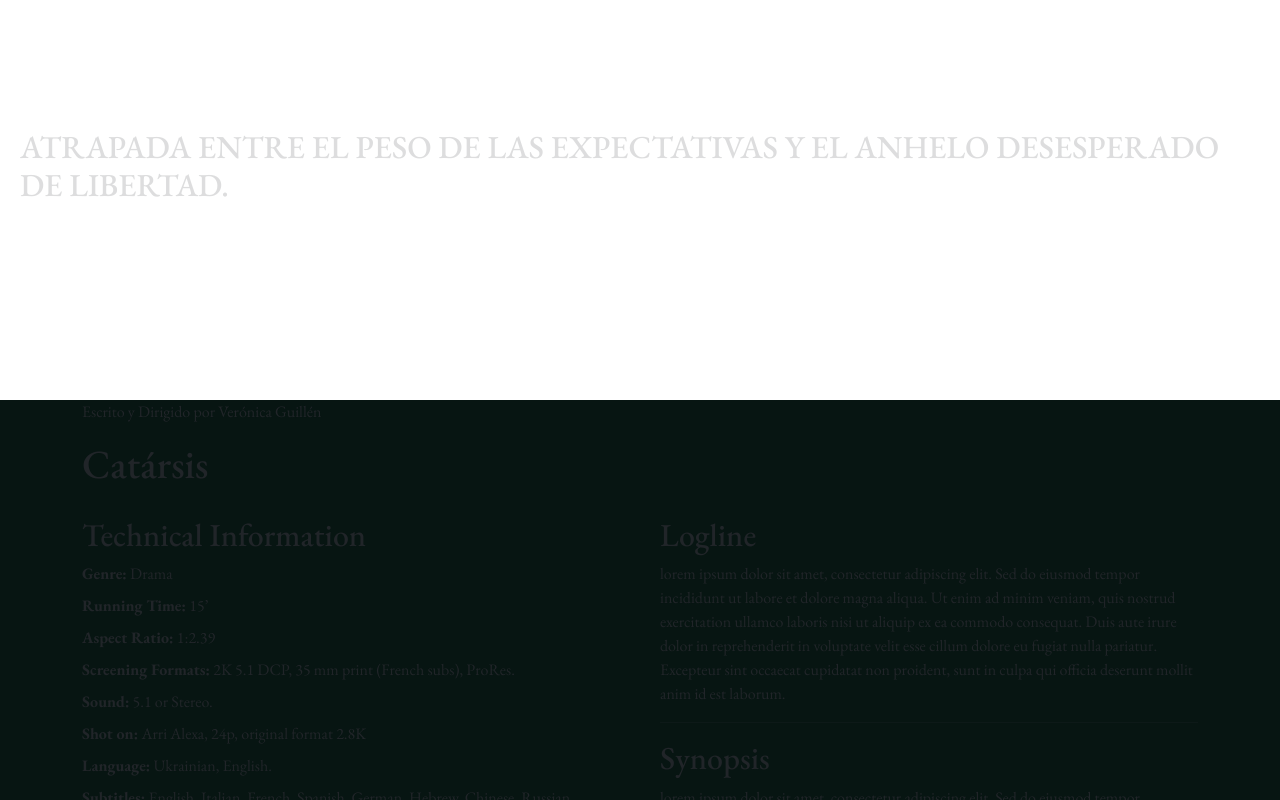
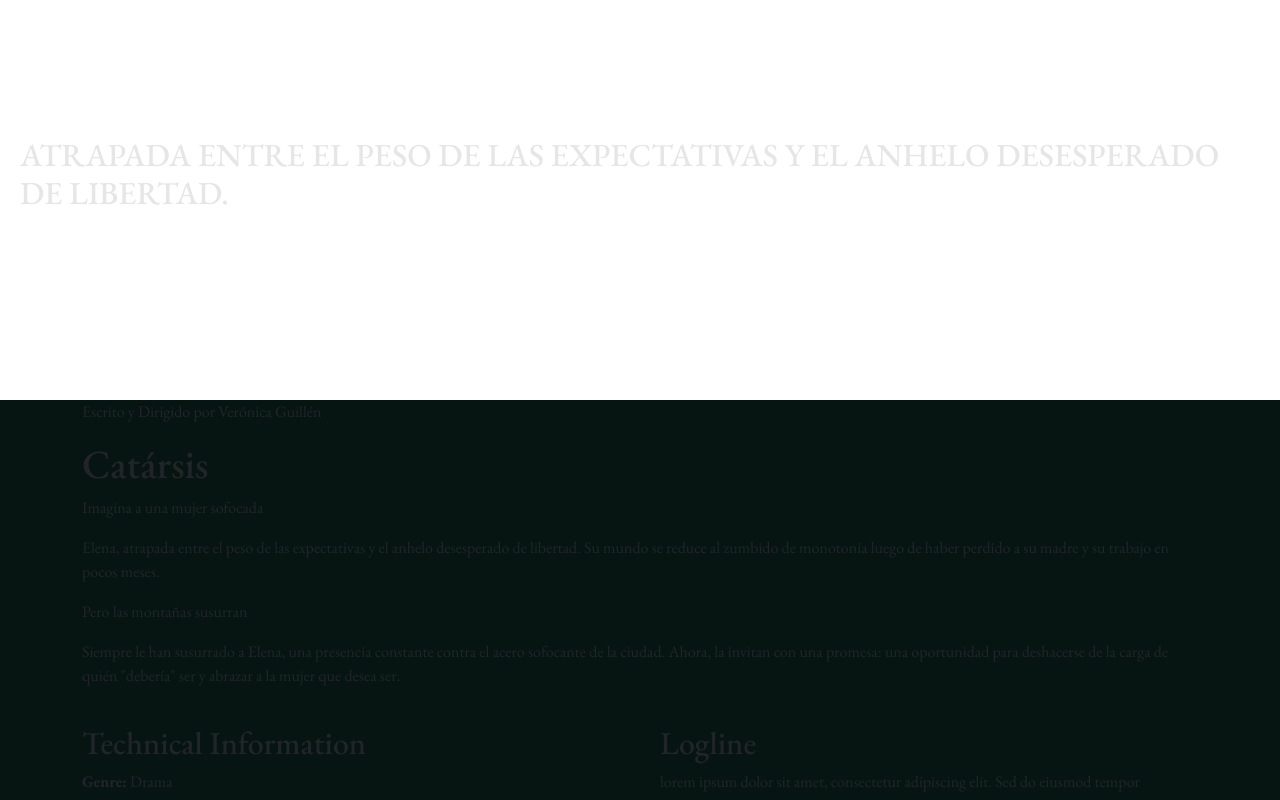
Before and after one commit to alessandrovaru/short-film-app, a Next.js app: page / in a window 1280 px wide. Shown: the part 1200-2000 px from the top of the page. Built offline with nearby package versions, Linux system fonts and the light colour scheme.

Commit message:
Creating new components for main content in home

```diff
--- a/src/app/page.js
+++ b/src/app/page.js
@@ -1,4 +1,3 @@
-'use client'
 import { MainInfo } from "app/components/home/MainInfo";
 import styles from "./page.module.css";
 import { Hero } from "app/components/home/Hero";
@@ -6,44 +5,41 @@ import { Footer } from "app/components/shared/Footer";
 import { MainBanner } from "app/components/home/MainBanner";
 import { Crew } from "app/components/home/Crew";
 import { MainWrapper } from "app/components/home/MainWrapper";
-import { useScroll, useTransform, motion, useMotionValue } from "framer-motion";
-import { useRef } from "react";
+import { HeroMotion } from "app/components/home/HeroMotion";
 
 export default function Home() {
   return (
     <main className={styles.main}>
-      <Hero/>
-      <HeroTextMotion title={'Imagina a una mujer sofocada.'} />
-      <HeroTextMotion title={'Atrapada entre el peso de las expectativas y el anhelo desesperado de libertad.'} />
+      <Hero />
+      <HeroMotion title={"Imagina a una mujer sofocada."} />
+      <HeroMotion
+        title={
+          "Atrapada entre el peso de las expectativas y el anhelo desesperado de libertad."
+        }
+      />
       <MainWrapper>
         <section className={`${styles.section} container`}>
           <p>Escrito y Dirigido por Verónica Guillén</p>
           <h1>Catársis</h1>
+          <p>Imagina a una mujer sofocada</p>
+          <p>
+            Elena, atrapada entre el peso de las expectativas y el anhelo
+            desesperado de libertad. Su mundo se reduce al zumbido de monotonía
+            luego de haber perdido a su madre y su trabajo en pocos meses.
+          </p>
+          <p>Pero las montañas susurran</p>
+          <p>
+            Siempre le han susurrado a Elena, una presencia constante contra el
+            acero sofocante de la ciudad. Ahora, la invitan con una promesa: una
+            oportunidad para deshacerse de la carga de quién "debería" ser y
+            abrazar a la mujer que desea ser.
+          </p>
         </section>
-        <MainInfo/>
-        <MainBanner/>
+        <MainInfo />
+        <MainBanner />
         <Crew />
       </MainWrapper>
-      <Footer/>
+      <Footer />
     </main>
   );
 }
-
-const HeroTextMotion = ({title, subtitle}) =>  {
-  const container = useRef(null);
-  const { scrollYProgress } = useScroll({
-    target: container,
-    offset:['end start', 'start end']
-  });
-
-  const opacity = useTransform(scrollYProgress, [0, 0.25, 0.49, 0.5, 0.51, 0.75, 1], [0, 0, 0.99, 1, 0.99, 0, 0]);
-  const y = useTransform(scrollYProgress, [0, 0.5, 1], [400, 0, -400]);
-  return (
-    <div ref={container} className={`${styles.textSection}`}>
-      <motion.div style={{y: y, opacity:opacity }}>
-        {title ? <h2>{title}</h2> : <></>}
-        {subtitle ? <p>{subtitle}</p> : <></>}
-      </motion.div>
-    </div>
-  )
-}
--- a/src/app/page.module.css
+++ b/src/app/page.module.css
@@ -7,19 +7,6 @@
 
 }
 
-.textSection{
-  z-index: 3;
-  height: 100vh;
-  display: flex;
-  justify-content: center;
-  align-items: center;
-  width: 100vw;
-  padding: 20px;
-  & h2{
-    text-transform: uppercase;
-  }
-}
-
 .spacer{
   height: 100vh;
 }
--- /dev/null
+++ b/src/components/home/HeroMotion/HeroMotion.jsx
@@ -0,0 +1,23 @@
+'use client'
+import { useScroll, useTransform, motion } from "framer-motion";
+import { useRef } from "react";
+import styles from './HeroMotion.module.css';
+
+export const HeroMotion = ({title, subtitle}) =>  {
+  const container = useRef(null);
+  const { scrollYProgress } = useScroll({
+    target: container,
+    offset:['end start', 'start end']
+  });
+
+  const opacity = useTransform(scrollYProgress, [0, 0.25, 0.49, 0.5, 0.51, 0.75, 1], [0, 0, 0.99, 1, 0.99, 0, 0]);
+  const y = useTransform(scrollYProgress, [0, 0.5, 1], [400, 0, -400]);
+  return (
+    <div ref={container} className={`${styles.textSection}`}>
+      <motion.div style={{y: y, opacity:opacity }}>
+        {title ? <h2>{title}</h2> : <></>}
+        {subtitle ? <p>{subtitle}</p> : <></>}
+      </motion.div>
+    </div>
+  )
+}
--- /dev/null
+++ b/src/components/home/HeroMotion/HeroMotion.module.css
@@ -0,0 +1,12 @@
+.textSection{
+  z-index: 3;
+  height: 100vh;
+  display: flex;
+  justify-content: center;
+  align-items: center;
+  width: 100vw;
+  padding: 20px;
+  & h2{
+    text-transform: uppercase;
+  }
+}
--- /dev/null
+++ b/src/components/home/HeroMotion/index.js
@@ -0,0 +1 @@
+export {HeroMotion} from "./HeroMotion";
```
Also changed, not shown: src/components/home/MainMotion/MainMotion.jsx (added), src/components/home/MainMotion/MainMotion.module.css (added), src/components/home/MainMotion/index.js (added), src/components/home/MainTitle/MainTitle.jsx (added), src/components/home/MainTitle/MainTitle.module.css (added), src/components/home/MainTitle/index.js (added).
